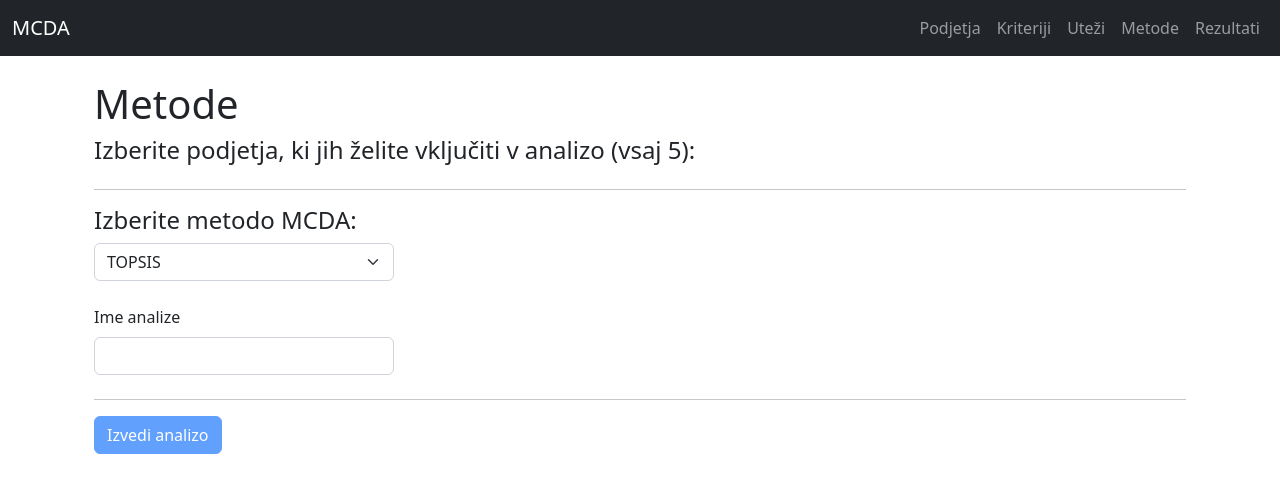
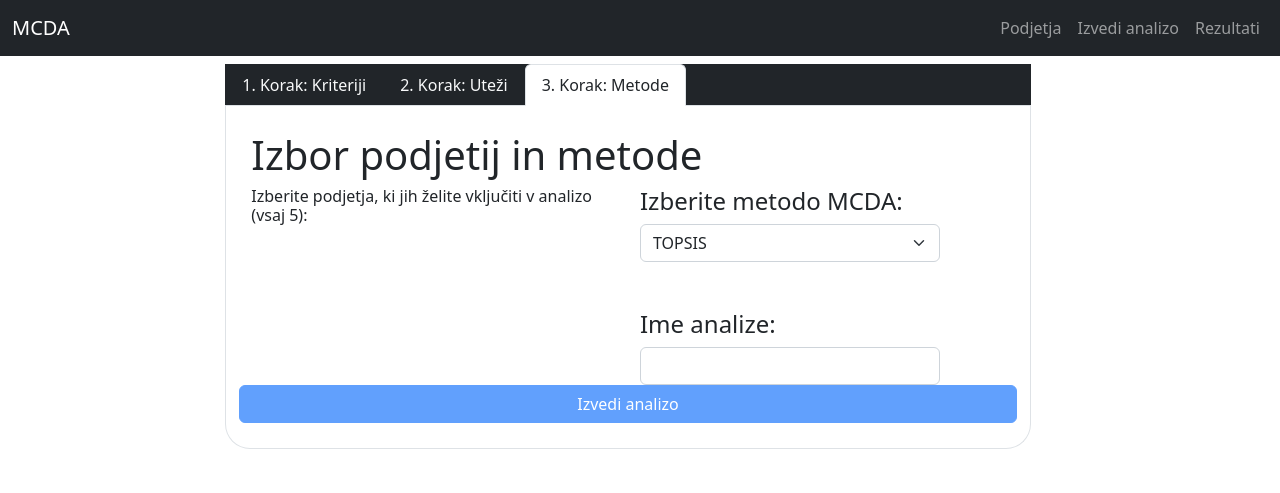
Before and after one commit to marmit92/MVOP, a Flask app: page /methods/ in a window 1280 px wide. Shown: the top 493 px of the page. Run offline with Flask 3, Linux system fonts and the light colour scheme; data that the repository does not hold is empty.

Commit message:
Add Analysis Blueprint, Enhance Navigation, and Sort Analysis Results
- **Blueprints:**
  - Added `analysis_bp` blueprint and registered it in `app/__init__.py`.

- **Navigation Improvements:**
  - Updated `base.html` to include a unified "Izvedi analizo" link in the navbar.
  - Implemented `active_tab` highlighting by passing the variable in relevant routes.

- **Route Adjustments:**
  - In `criteria.py`, changed redirect to `weights.weights` and added `active_tab='criteria'`.
  - In `weights.py`, changed redirect to `methods.methods` and added `active_tab='weights'`.
  - In `methods.py`, added `active_tab='methods'` and fixed flash message encoding.
  - In `results.py`, sorted `analysis_results` by `_id` descending.

- **Template Modifications:**
  - **base.html:**
    - Replaced separate nav links with "Izvedi analizo".
    - Adjusted layout for message alerts.
  - **companies.html:**
    - Updated title to "Pregled podjetja".
  - **criteria.html:**
    - Changed to extend `analysis.html`.
    - Updated heading and reduced required criteria selection.
  - **methods.html:**
    - Changed to extend `analysis.html`.
    - Reorganized form layout using Flexbox.
  - **results.html:**
    - Extended `base.html` and updated layout for sorted results.
  - **weights.html:**
    - Changed to extend `analysis.html`.
    - Updated heading and included `active_tab='weights'`.

- **JavaScript Enhancements:**
  - Updated form validation scripts to match new selection requirements.

- **Miscellaneous:**
  - Fixed minor formatting issues across templates for consistency."

```diff
--- a/app/__init__.py
+++ b/app/__init__.py
@@ -20,6 +20,7 @@ def create_app():
 
     # Registracija Blueprints
     from .routes.main import main_bp
+    from .routes.analysis import analysis_bp
     from .routes.companies import companies_bp
     from .routes.criteria import criteria_bp
     from .routes.weights import weights_bp
@@ -27,6 +28,7 @@ def create_app():
     from .routes.results import results_bp
 
     app.register_blueprint(main_bp)
+    app.register_blueprint(analysis_bp)
     app.register_blueprint(companies_bp)
     app.register_blueprint(criteria_bp)
     app.register_blueprint(weights_bp)
--- /dev/null
+++ b/app/routes/analysis.py
@@ -0,0 +1,6 @@
+from flask import Blueprint, render_template
+analysis_bp = Blueprint('analysis', __name__, url_prefix='/analysis')
+
+@analysis_bp.route('/')
+def analysis():
+    return render_template('analysis.html')
--- a/app/routes/criteria.py
+++ b/app/routes/criteria.py
@@ -25,9 +25,9 @@ def criteria():
             )
 
         flash("Izbira kriterijev je uspešno shranjena!✅")
-        return redirect(url_for('criteria.criteria'))
+        return redirect(url_for('weights.weights'))
 
     else:
         # GET -> pridobimo vse kriterije in jih pošljemo v predlogo
         all_criteria = list(mongo.db.criteria.find())
-        return render_template('criteria.html', criteria=all_criteria)
+        return render_template('criteria.html', criteria=all_criteria, active_tab='criteria')
--- a/app/routes/methods.py
+++ b/app/routes/methods.py
@@ -125,9 +125,8 @@ def methods():
 
         mongo.db.analysis_results.insert_one(analysis_doc)
 
-        flash(f"Uspešno izbrali {len(selected_ids)} podjetij in metodo {chosen_method}!", "success")
+        flash(f"Uspešno izbrali {len(selected_ids)} podjetij in metodo {chosen_method}! ✅", "success")
         return redirect(url_for('results.results'))
-
     else:
         all_companies = list(mongo.db.companies.find())
-        return render_template('methods.html', companies=all_companies)
+        return render_template('methods.html', companies=all_companies, active_tab='methods')
--- a/app/routes/results.py
+++ b/app/routes/results.py
@@ -8,7 +8,7 @@ results_bp = Blueprint('results', __name__, url_prefix='/results')
 ##############################################################################
 @results_bp.route('/')
 def results():
-    all_analysis_results = list(mongo.db.analysis_results.find())
+    all_analysis_results = list(mongo.db.analysis_results.find().sort('_id', -1))
 
     for analysis_doc in all_analysis_results:
         for r in analysis_doc.get("ranking", []):
--- a/app/routes/weights.py
+++ b/app/routes/weights.py
@@ -29,11 +29,11 @@ def weights():
                     upsert=True
                 )
         flash("Uteži so uspešno nastavljeni!✅")
-        return redirect(url_for('weights.weights'))
+        return redirect(url_for('methods.methods'))
     else:
         # GET
         all_criteria = list(mongo.db.criteria.find())
         for c in all_criteria:
             w_doc = mongo.db.weights.find_one({"id_kriterija": str(c["_id"])})
             c["weight_value"] = w_doc.get("weight_value", 0.0) if w_doc else 0.0
-        return render_template('weights.html', criteria=all_criteria)
+        return render_template('weights.html', criteria=all_criteria, active_tab='weights')
--- /dev/null
+++ b/templates/analysis.html
@@ -0,0 +1,28 @@
+<!-- templates/analysis/analysis_base.html -->
+{% extends "base.html" %}
+
+{% block content %}
+<!-- Bootstrap Nav-Tabs -->
+<ul class="nav nav-tabs navbar-dark bg-dark" id="analysisTabs" role="tablist">
+    <li class="nav-item" role="presentation">
+        <a class="nav-link text-light {% if active_tab == 'criteria' %}active text-dark{% endif %}" href="{{ url_for('criteria.criteria') }}"
+            role="tab" aria-controls="criteria"
+            aria-selected="{% if active_tab == 'criteria' %}true{% else %}false{% endif %}">1. Korak: Kriteriji</a>
+    </li>
+    <li class="nav-item" role="presentation">
+        <a class="nav-link text-light {% if active_tab == 'weights' %}active text-dark{% endif %}" href="{{ url_for('weights.weights') }}"
+            role="tab" aria-controls="weights"
+            aria-selected="{% if active_tab == 'weights' %}true{% else %}false{% endif %}">2. Korak: Uteži</a>
+    </li>
+    <li class="nav-item" role="presentation">
+        <a class="nav-link text-light {% if active_tab == 'methods' %}active text-dark{% endif %}" href="{{ url_for('methods.methods') }}"
+            role="tab" aria-controls="methods"
+            aria-selected="{% if active_tab == 'methods' %}true{% else %}false{% endif %}">3. Korak: Metode</a>
+    </li>
+</ul>
+<div style="border: solid 1px #dee2e6; border-top: none; border-radius: 0px 0px 25px 25px; padding: 25px; min-height: 100%;" class="tab-content"
+    id="analysisTabsContent">
+    {% block analysis_content %}
+    {% endblock %}
+</div>
+{% endblock %}
--- a/templates/base.html
+++ b/templates/base.html
@@ -1,20 +1,19 @@
 <!DOCTYPE html>
 <html>
+
 <head>
   <meta charset="UTF-8">
   <title>MCDA</title>
   <!-- Bootstrap 5 CSS (CDN) -->
-  <link
-    href="https://cdn.jsdelivr.net/npm/bootstrap@5.2.3/dist/css/bootstrap.min.css"
-    rel="stylesheet">
+  <link href="https://cdn.jsdelivr.net/npm/bootstrap@5.2.3/dist/css/bootstrap.min.css" rel="stylesheet">
 </head>
+
 <body>
   <nav class="navbar navbar-expand-lg navbar-dark bg-dark">
     <div class="container-fluid">
       <a class="navbar-brand" href="{{ url_for('main.index') }}">MCDA</a>
-      <button class="navbar-toggler" type="button" data-bs-toggle="collapse"
-              data-bs-target="#navbarNav" aria-controls="navbarNav"
-              aria-expanded="false" aria-label="Toggle navigation">
+      <button class="navbar-toggler" type="button" data-bs-toggle="collapse" data-bs-target="#navbarNav"
+        aria-controls="navbarNav" aria-expanded="false" aria-label="Toggle navigation">
         <span class="navbar-toggler-icon"></span>
       </button>
       <div class="collapse navbar-collapse" id="navbarNav">
@@ -23,14 +22,17 @@
             <a class="nav-link" href="{{ url_for('companies.companies') }}">Podjetja</a>
           </li>
           <li class="nav-item">
+            <a class="nav-link" href="{{ url_for('criteria.criteria') }}">Izvedi analizo</a>
+          </li>
+          <!-- <li class="nav-item">
             <a class="nav-link" href="{{ url_for('criteria.criteria') }}">Kriteriji</a>
           </li>
           <li class="nav-item">
             <a class="nav-link" href="{{ url_for('weights.weights') }}">Uteži</a>
           </li>
           <li class="nav-item">
-            <a class="nav-link" href="{{ url_for('methods.methods') }}">Metode</a>
-          </li>
+            <a class="nav-link" href="{{ url_for('methods.methods') }}">Metoda</a>
+          </li> -->
           <li class="nav-item">
             <a class="nav-link" href="{{ url_for('results.results') }}">Rezultati</a>
           </li>
@@ -38,14 +40,29 @@
       </div>
     </div>
   </nav>
-
-  <div class="container mt-4">
-    {% block content %}{% endblock %}
+  <div style="max-width: 100%;" class="row mt-2">
+    <div class="col-2">
+    </div>
+    <div class="col-8">
+      <div class="container">
+        {% block content %}{% endblock %}
+      </div>
+    </div>
+    <div class="col-2" style="display: absolute;">
+      {% with messages = get_flashed_messages() %}
+      {% if messages %}
+      {% for m in messages %}
+      <div class="alert display-inline alert-info alert-dismissible fade show">{{ m }} <button type="button"
+          class="btn-close" data-bs-dismiss="alert" aria-label="Close"></button></div>
+      {% endfor %}
+      {% endif %}
+      {% endwith %}
+    </div>
   </div>
 
   <!-- Bootstrap 5 JS (CDN) -->
-  <script
-    src="https://cdn.jsdelivr.net/npm/bootstrap@5.2.3/dist/js/bootstrap.bundle.min.js">
+  <script src="https://cdn.jsdelivr.net/npm/bootstrap@5.2.3/dist/js/bootstrap.bundle.min.js">
   </script>
 </body>
+
 </html>
--- a/templates/companies.html
+++ b/templates/companies.html
@@ -1,6 +1,6 @@
 {% extends "base.html" %}
 {% block content %}
-<h1>Podjetja</h1>
+<h1>Pregled podjetja</h1>
 <table class="table table-striped table-hover border-primary table-sm">
   <thead>
     <tr>
--- a/templates/methods.html
+++ b/templates/methods.html
@@ -1,60 +1,39 @@
-{% extends "base.html" %}
-{% block content %}
-<div class="container">
-  <!-- Flash sporočila -->
-  {% with messages = get_flashed_messages(with_categories=true) %}
-    {% if messages %}
-      {% for category, message in messages %}
-        <div class="alert alert-{{ category }}">{{ message }}</div>
-      {% endfor %}
-    {% endif %}
-  {% endwith %}
-
-  <h1 class="mt-4">Metode</h1>
-  <form method="POST" action="{{ url_for('methods.methods') }}" id="methodsForm">
-
+{% extends "analysis.html" %}
+{% block analysis_content %}
+<h1>Izbor podjetij in metode</h1>
+<form class="row" method="POST" action="{{ url_for('methods.methods') }}" id="methodsForm">
+  <div class="col-sm-12 col-md-6 col-lg-6">
     <!-- Izbira podjetij ✅ -->
-    <div class="mb-4">
-      <h4>Izberite podjetja, ki jih želite vključiti v analizo (vsaj 5):</h4>
+    <h6>Izberite podjetja, ki jih želite vključiti v analizo (vsaj 5):</h6>
     {% for comp in companies %}
     <div class="form-check">
       <!-- Če comp.include_to_analysis je True, vnaprej obkljukaj -->
-          <input class="form-check-input company-checkbox"
-                 type="checkbox"
-                 name="selected_companies"
-                 value="{{ comp._id }}"
-                 id="comp_{{ comp._id }}"
-                 {% if comp.include_to_analysis %} checked {% endif %}>
+      <input class="form-check-input company-checkbox" type="checkbox" name="selected_companies" value="{{ comp._id }}"
+        id="comp_{{ comp._id }}" {% if comp.include_to_analysis %} checked {% endif %}>
       <label class="form-check-label" for="comp_{{ comp._id }}">
         {{ comp['Ime podjetja'] }}
       </label>
     </div>
     {% endfor %}
   </div>
-
-    <hr>
-
+  <div class="col-sm-12 col-md-6 col-lg-6">
     <!-- Izbira metode MCDA -->
-    <div class="mb-4">
     <h4>Izberite metodo MCDA:</h4>
     <select name="method" class="form-select" style="max-width: 300px;">
       <option value="TOPSIS">TOPSIS</option>
-<!--         <option value="PROMETHEE">PROMETHEE</option>
+      <option value="PROMETHEE">PROMETHEE</option>
       <option value="WSM">WSM</option>
-        <option value="AHP">AHP</option> -->
+      <option value="AHP">AHP</option>
     </select>
-    </div>
-    <div class="mb-4">
-      <label for="analysis_name" class="form-label">Ime analize</label>
+    <br>
+    <br>
+    <h4 for="analysis_name" class="form-label">Ime analize:</h4>
     <input required type="text" class="form-control" id="analysis_name" name="analysis_name" style="max-width: 300px;">
   </div>
-
-    <hr>
-
   <!-- Gumb za oddajo -->
   <button type="submit" class="btn btn-primary" id="analyzeBtn" disabled>Izvedi analizo</button>
 </form>
-</div>
+
 
 <script>
   // Preverjanje vsaj 5 izbranih podjetij (checkbox)
```
Also changed, not shown: templates/criteria.html (+8 -18 lines), templates/results.html (+8 -6 lines), templates/weights.html (+3 -13 lines). Lines whose indentation alone changed are shown as unchanged.
